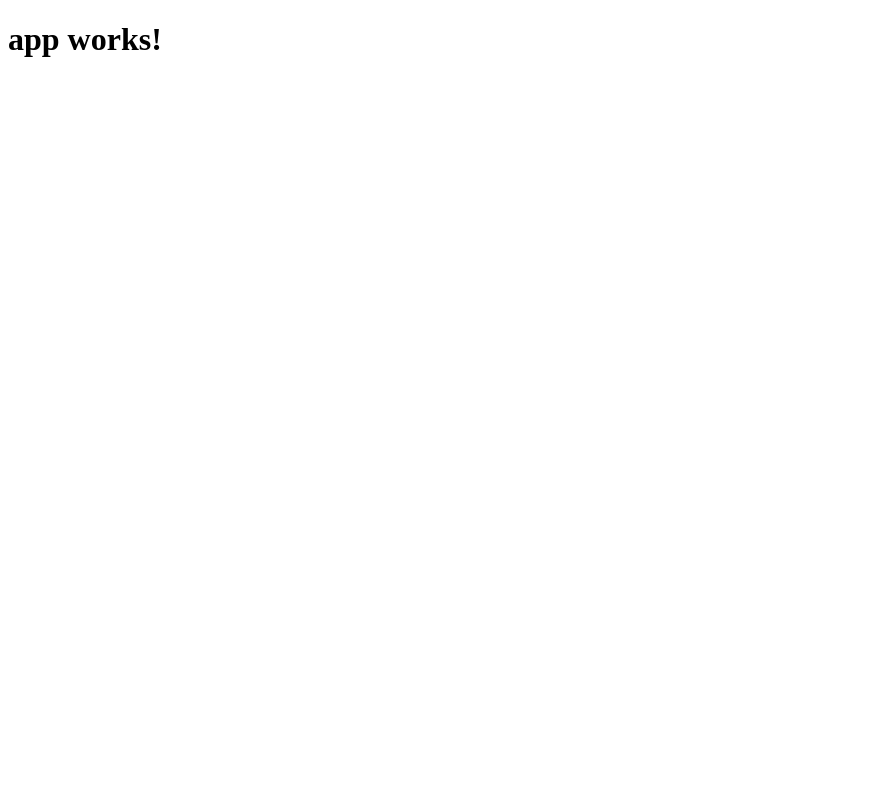
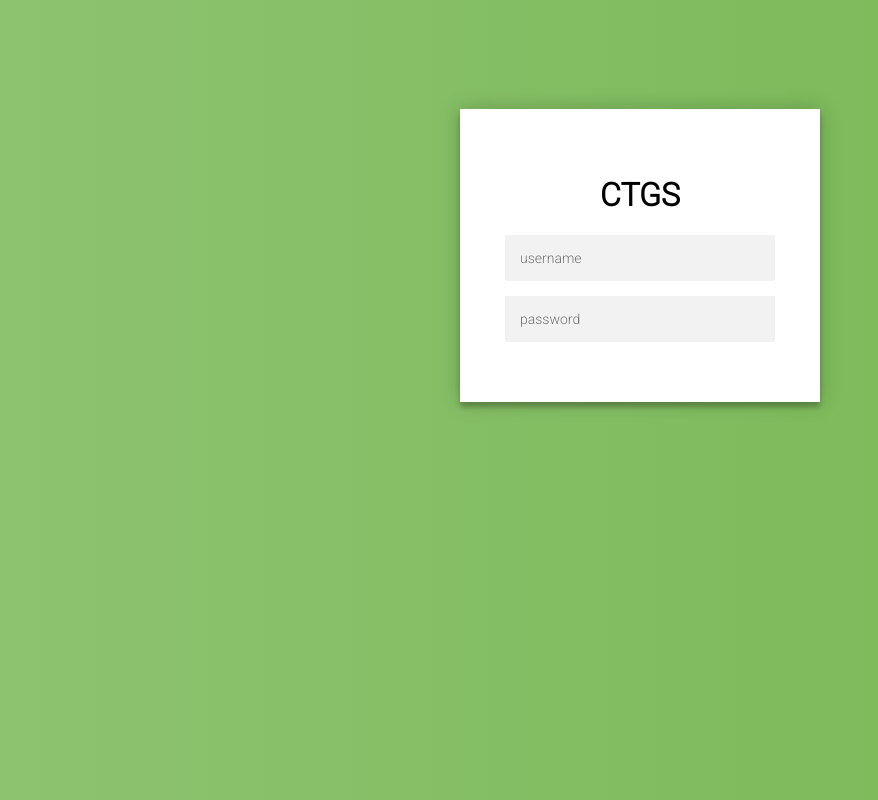
Before and after one commit to almawhoob/ctgs, an Angular app: page / in a window 1280 px wide. Shown: the whole page, without its empty margins (0-878 px from the left). Built offline with nearby package versions, Linux system fonts and the light colour scheme.

Commit message:
Created Log in page

```diff
--- a/src/app/app.component.css
+++ b/src/app/app.component.css
@@ -0,0 +1,54 @@
+@import url(https://fonts.googleapis.com/css?family=Roboto:300);
+
+.login-page {
+  width: 360px;
+  padding: 8% 0 0;
+  margin: auto;
+}
+.form {
+  position: relative;
+  z-index: 1;
+  background: #FFFFFF;
+  max-width: 360px;
+  margin: 0 auto 100px;
+  padding: 45px;
+  text-align: center;
+  box-shadow: 0 0 20px 0 rgba(0, 0, 0, 0.2), 0 5px 5px 0 rgba(0, 0, 0, 0.24);
+}
+.form input {
+  font-family: "Roboto", sans-serif;
+  outline: 0;
+  background: #f2f2f2;
+  width: 100%;
+  border: 0;
+  margin: 0 0 15px;
+  padding: 15px;
+  box-sizing: border-box;
+  font-size: 14px;
+}
+.form button {
+  font-family: "Roboto", sans-serif;
+  text-transform: uppercase;
+  outline: 0;
+  background: #4CAF50;
+  width: 100%;
+  border: 0;
+  padding: 15px;
+  color: #FFFFFF;
+  font-size: 14px;
+  -webkit-transition: all 0.3 ease;
+  transition: all 0.3 ease;
+  cursor: pointer;
+}
+.form button:hover,.form button:active,.form button:focus {
+  background: #43A047;
+}
+.form .message {
+  margin: 15px 0 0;
+  color: #b3b3b3;
+  font-size: 12px;
+}
+.form .message a {
+  color: #4CAF50;
+  text-decoration: none;
+}
--- a/src/app/app.component.html
+++ b/src/app/app.component.html
@@ -1,3 +1,10 @@
-<h1>
-  {{title}}
-</h1>
+<div class="login-page">
+  <div class="form">
+    <h1>{{title}}</h1>
+    <form class="login-form">
+      <input type="text" placeholder="username"/>
+      <input type="password" placeholder="password"/>
+      <!--<p class="message">Not registered? Create an account</p>-->
+    </form>
+  </div>
+</div>
--- a/src/app/app.component.ts
+++ b/src/app/app.component.ts
@@ -6,5 +6,5 @@
   styleUrls: ['./app.component.css']
 })
 export class AppComponent {
-  title = 'app works!';
+  title = 'CTGS';
 }
--- a/src/index.html
+++ b/src/index.html
@@ -2,7 +2,7 @@
 <html>
 <head>
   <meta charset="utf-8">
-  <title>Prince</title>
+  <title>Ctgs</title>
   <base href="/">
 
   <meta name="viewport" content="width=device-width, initial-scale=1">
--- a/src/styles.css
+++ b/src/styles.css
@@ -1 +1,44 @@
 /* You can add global styles to this file, and also import other style files */
+.container {
+  position: relative;
+  z-index: 1;
+  max-width: 300px;
+  margin: 0 auto;
+}
+.container:before, .container:after {
+  content: "";
+  display: block;
+  clear: both;
+}
+.container .info {
+  margin: 50px auto;
+  text-align: center;
+}
+.container .info h1 {
+  margin: 0 0 15px;
+  padding: 0;
+  font-size: 36px;
+  font-weight: 300;
+  color: #1a1a1a;
+}
+.container .info span {
+  color: #4d4d4d;
+  font-size: 12px;
+}
+.container .info span a {
+  color: #000000;
+  text-decoration: none;
+}
+.container .info span .fa {
+  color: #EF3B3A;
+}
+body {
+  background: #76b852; /* fallback for old browsers */
+  background: -webkit-linear-gradient(right, #76b852, #8DC26F);
+  background: -moz-linear-gradient(right, #76b852, #8DC26F);
+  background: -o-linear-gradient(right, #76b852, #8DC26F);
+  background: linear-gradient(to left, #76b852, #8DC26F);
+  font-family: "Roboto", sans-serif;
+  -webkit-font-smoothing: antialiased;
+  -moz-osx-font-smoothing: grayscale;
+}
```
